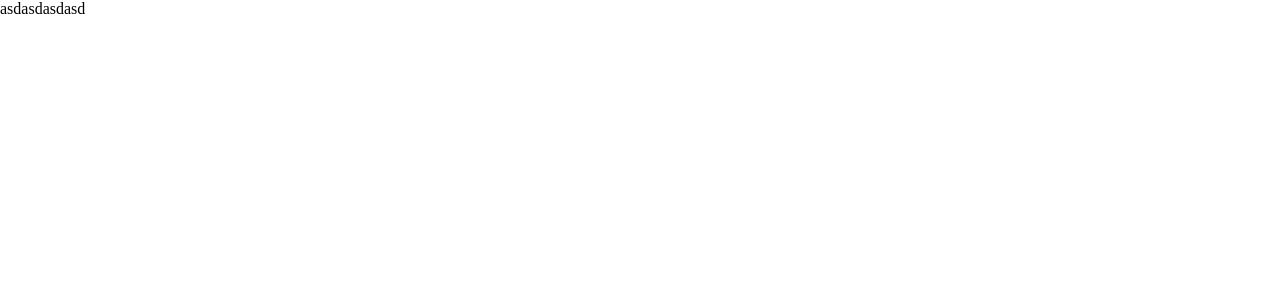
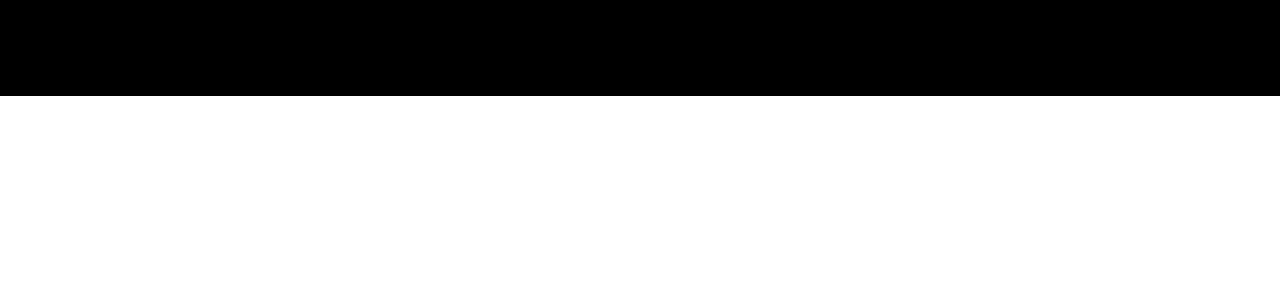
Before and after one commit to tonyykosseifyy/modern-ui-ux, a React (Create React App) app: page / in a window 1280 px wide. Shown: the top 300 px of the page. Built offline with nearby package versions, Linux system fonts and the light colour scheme.

Commit message:
5 files modified

```diff
--- a/src/App.js
+++ b/src/App.js
@@ -1,11 +1,12 @@
 import React from "react";
 import "./index.css";
 import styled from "styled-components";
+import { Navbar } from "./components";
 
 const App = () => {
   return (
-    <AppWrapper>
-      asdasdasdasd
+    <AppWrapper className="app">
+      <Navbar />
     </AppWrapper>
   );
 }
--- a/src/components/Navbar/Navbar.css
+++ b/src/components/Navbar/Navbar.css
@@ -0,0 +1,15 @@
+nav.navbar {
+  padding: 6vh 15vw ;
+  background-color: black ;
+  color: white ;
+  display: flex;
+  justify-content: space-between ;
+}
+
+.navbar-links {
+  display: flex ;
+}
+.navbar-links > a {
+  display: block ;
+  margin-right: 15px ;
+}
--- a/src/components/Navbar/Navbar.js
+++ b/src/components/Navbar/Navbar.js
@@ -1,11 +1,15 @@
 import React from "react";
-import "./Navbar";
+import "./Navbar.css";
 
 
 const Navbar = () => {
   return (
-    <div className="navbar">
-    </div>
+    <nav className="navbar">
+      <div className="navbar-logo"></div>
+      <div className="navbar-links">
+
+      </div>
+    </nav>
   );
 };
 
--- a/src/components/index.js
+++ b/src/components/index.js
@@ -0,0 +1,3 @@
+import Navbar from "./Navbar/Navbar";
+
+export { Navbar } ;
--- a/src/index.css
+++ b/src/index.css
@@ -3,3 +3,8 @@
   padding: 0;
   margin: 0 ;
 }
+
+.app a {
+  color: unset ;
+  text-decoration: none ;
+}
```
